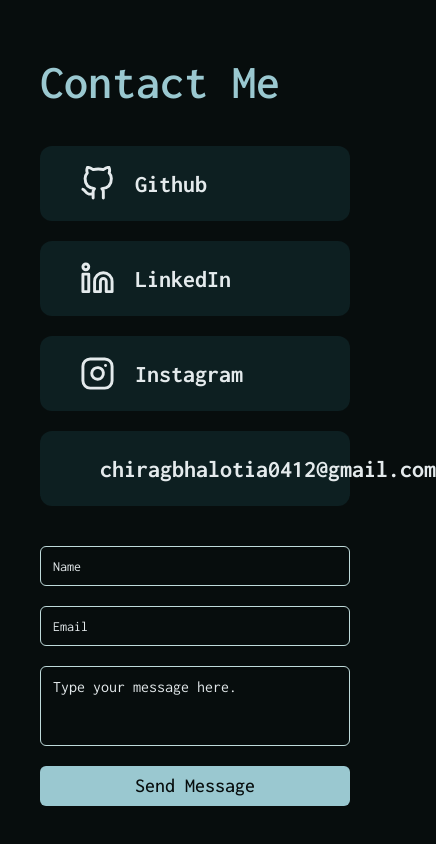
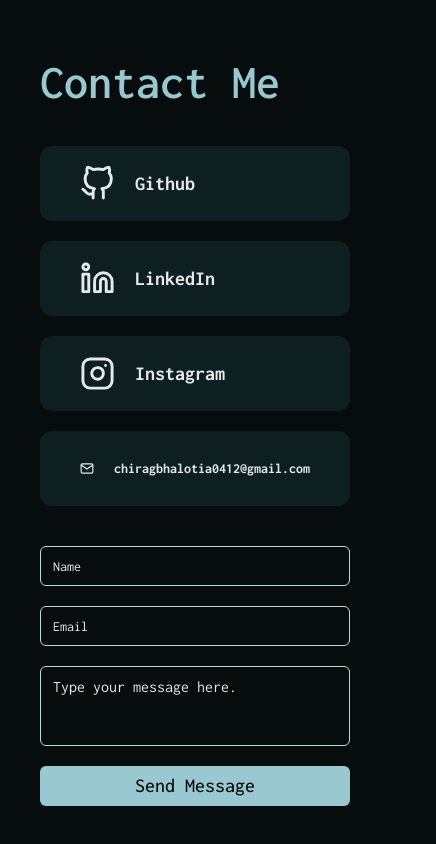
Before and after one commit to chirag3003/portfolio-v3, a Next.js app: page / in a window 390 px wide. Shown: the part 5855-6699 px from the top of the page, 436 px wide, since content can reach past the window. Built offline with nearby package versions, Linux system fonts and the light colour scheme.

Commit message:
fixed font sizes

```diff
--- a/components/ContactSection/index.tsx
+++ b/components/ContactSection/index.tsx
@@ -47,7 +47,7 @@ function ContactSection() {
                         target="_blank"
                         referrerPolicy="no-referrer"
                         href={'https://github.com/chirag3003'}
-                        className="flex items-center w-full justify-left text-2xl gap-5 font-bold px-10 py-5 bg-accent/10 rounded-xl"
+                        className="flex items-center w-full justify-left text-xl lg:text-2xl gap-5 font-bold px-10 py-5 bg-accent/10 rounded-xl"
                     >
                         <GitHub height={35} width={35} />
                         <p>Github</p>
@@ -56,7 +56,7 @@ function ContactSection() {
                         target="_blank"
                         referrerPolicy="no-referrer"
                         href={'https://linkedin.com/in/chiragbhalotia'}
-                        className="flex items-center w-full justify-left text-2xl gap-5 font-bold px-10 py-5 bg-accent/10 rounded-xl"
+                        className="flex items-center w-full justify-left text-xl lg:text-2xl gap-5 font-bold px-10 py-5 bg-accent/10 rounded-xl"
                     >
                         <Linkedin height={35} width={35} />
                         <p>LinkedIn</p>
@@ -65,7 +65,7 @@ function ContactSection() {
                         target="_blank"
                         referrerPolicy="no-referrer"
                         href={'https://www.instagram.com/code.chirag'}
-                        className="flex items-center w-full justify-left text-2xl gap-5 font-bold px-10 py-5 bg-accent/10 rounded-xl"
+                        className="flex items-center w-full justify-left text-xl lg:text-2xl gap-5 font-bold px-10 py-5 bg-accent/10 rounded-xl"
                     >
                         <Instagram height={35} width={35} />
                         <p>Instagram</p>
@@ -74,7 +74,7 @@ function ContactSection() {
                         target="_blank"
                         referrerPolicy="no-referrer"
                         href={'mailto:me@chirag.codes'}
-                        className="flex items-center w-full justify-left text-2xl gap-5 font-bold px-10 py-5 bg-accent/10 rounded-xl"
+                        className="flex items-center w-full justify-left text-sm lg:text-2xl gap-5 font-bold px-10 py-5 bg-accent/10 rounded-xl"
                     >
                         <Mail height={35} width={35} />
                         <p>chiragbhalotia0412@gmail.com</p>
```
